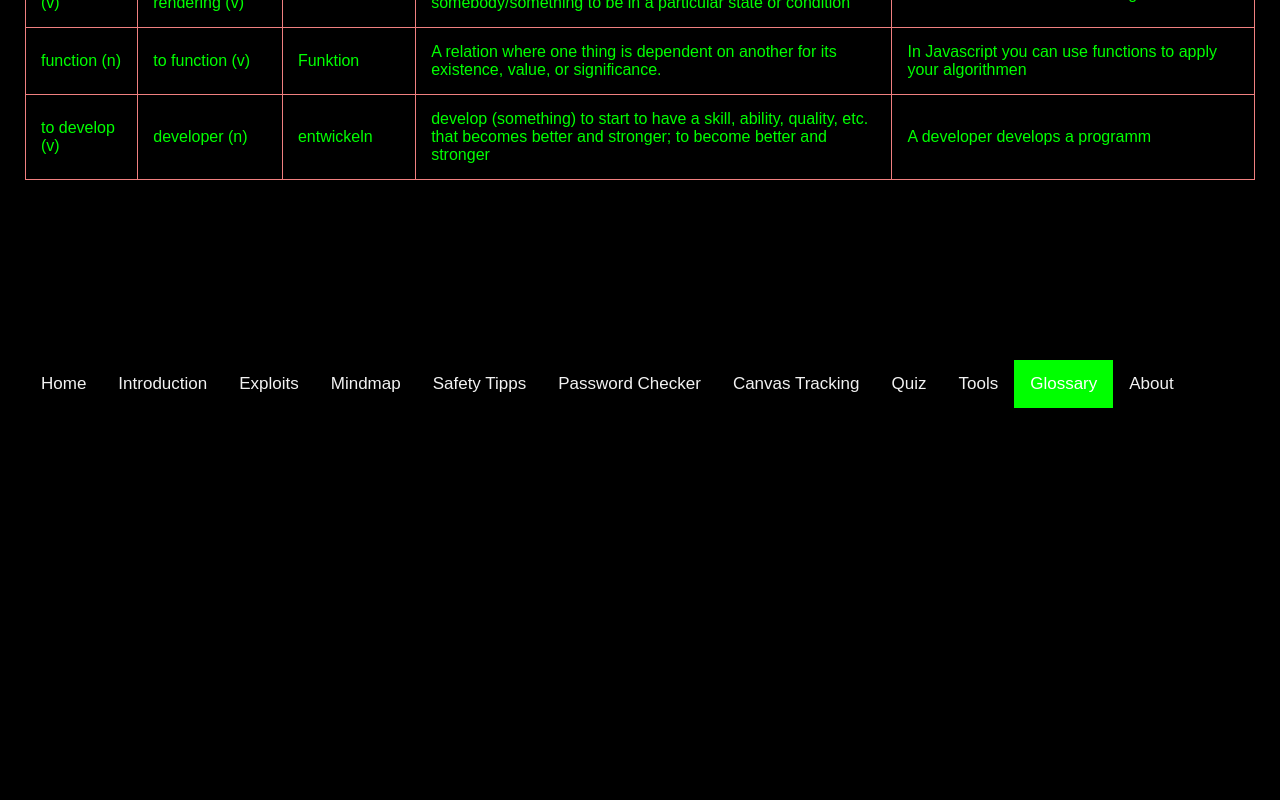
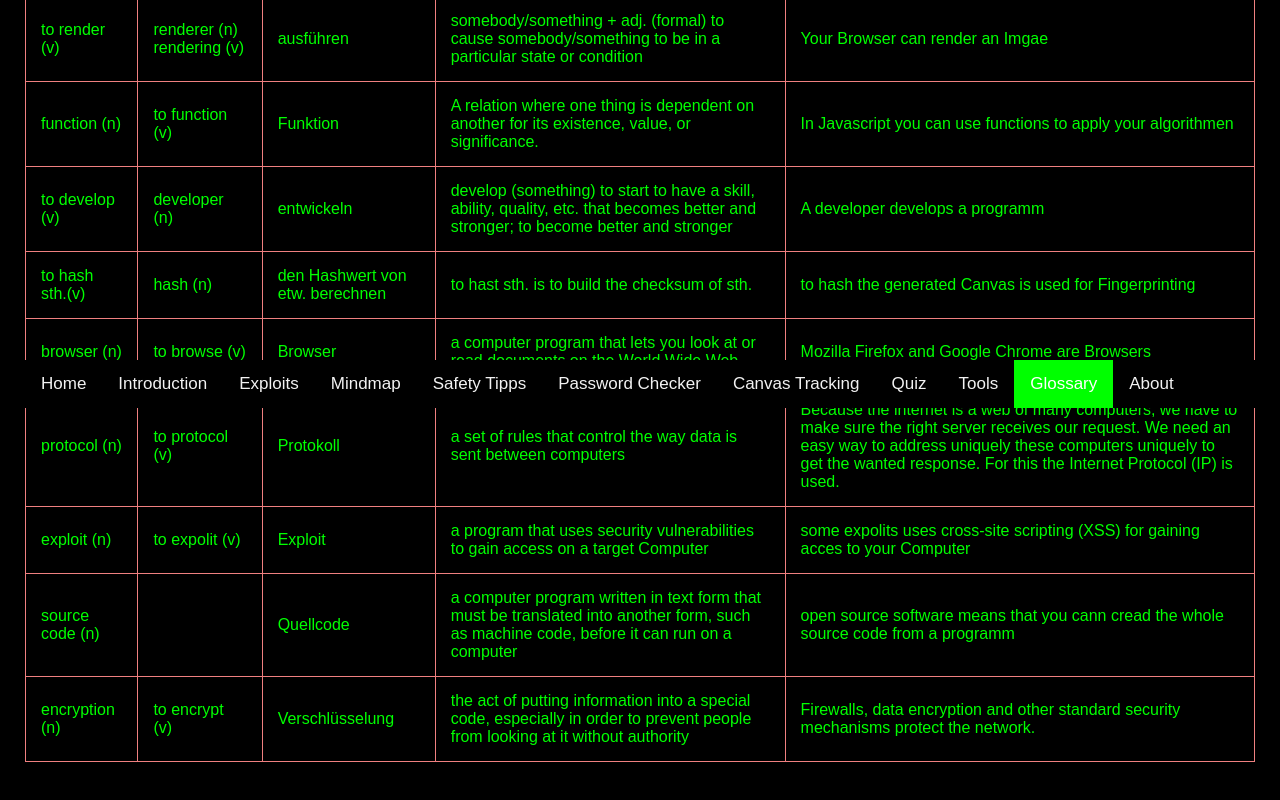
Before and after one commit to s79082/englishOER, a plain HTML site: page glossary.html in a window 1280 px wide. Shown: the part 392-1192 px from the top of the page. Before the commit the page ends 800 px from the top, so only its background shows below. Drawn offline with Linux system fonts and the light colour scheme.

Commit message:
glossary final

```diff
--- a/glossary.html
+++ b/glossary.html
@@ -11,7 +11,7 @@
                 <th>Word </th>
                 <th>Word Family</th>
                 <th>Translation</th>
-                <th>Meaining</th>
+                <th>Meaning</th>
                 <th>Word in Context</th>
             </tr>
             <tr>
@@ -58,8 +58,50 @@
                 <td>develop (something) to start to have a skill, ability, quality, etc. that becomes better and stronger; to become better and stronger</td>
                 <td>A developer develops a programm</td>
             </tr>
+            <tr>
+                <td>to hash sth.(v)</td>
+                <td>hash (n) </td>
+                <td>den Hashwert von etw. berechnen</td>
+                <td>to hast sth. is to build the checksum of sth.</td>
+                <td>to hash the generated Canvas is used for Fingerprinting </td>
+            </tr>
+            <tr>
+                <td>browser (n)</td>
+                <td>to browse (v)</td>
+                <td>Browser</td>
+                <td>a computer program that lets you look at or read documents on the World Wide Web</td>
+                <td>Mozilla Firefox and Google Chrome are Browsers</td>
+            </tr>
+            <tr>
+                <td>protocol (n)</td>
+                <td>to protocol (v)</td>
+                <td>Protokoll</td>
+                <td>a set of rules that control the way data is sent between computers</td>
+                <td>Because the internet is a web of many computers, we have to make sure the right server receives our request. We need an easy way to address uniquely these computers uniquely to get the wanted response. For this the Internet Protocol (IP) is used.</td>
+            </tr>
+            <tr>
+                <td>exploit (n)</td>
+                <td>to expolit (v)</td>
+                <td>Exploit</td>
+                <td>a program that uses security vulnerabilities to gain access on a target Computer</td>
+                <td>some expolits uses cross-site scripting (XSS) for gaining acces to your Computer</td>
+            </tr>
+            <tr>
+                <td>source code (n)</td>
+                <td>    </td>
+                <td>Quellcode</td>
+                <td>a computer program written in text form that must be translated into another form, such as machine code, before it can run on a computer</td>
+                <td>open source software means that you cann cread the whole source code from a programm</td>
+            </tr>
+            <tr>
+                <td>encryption (n)</td>
+                <td>to encrypt (v)</td>
+                <td>Verschlüsselung</td>
+                <td>the act of putting information into a special code, especially in order to prevent people from looking at it without authority</td>
+                <td>Firewalls, data encryption and other standard security mechanisms protect the network.</td>
+            </tr>
         </table>
-
+        <br>
         <div class="navbar">
             <a href="index.html">Home</a>
             <a href="intro.html">  Introduction</a>
```
